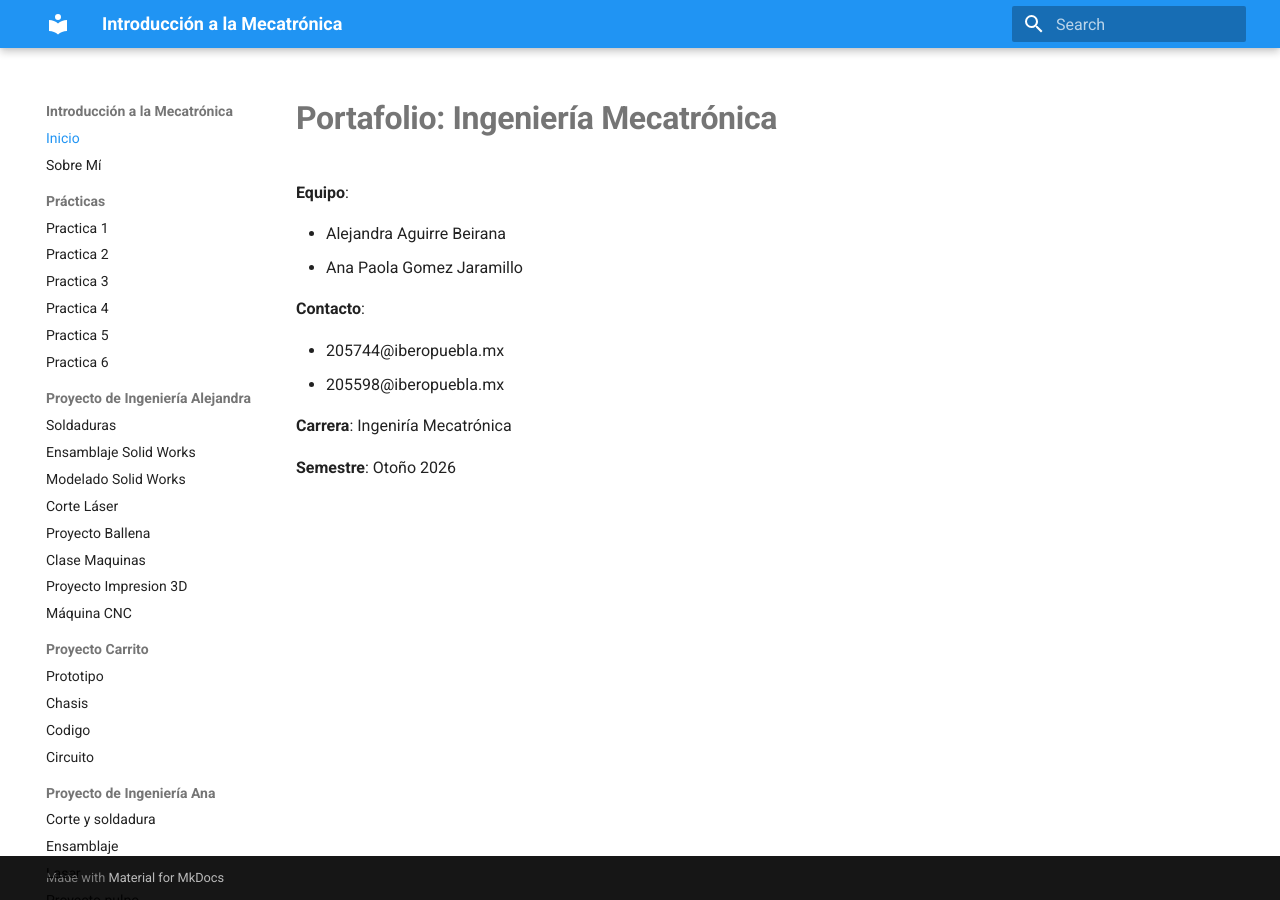
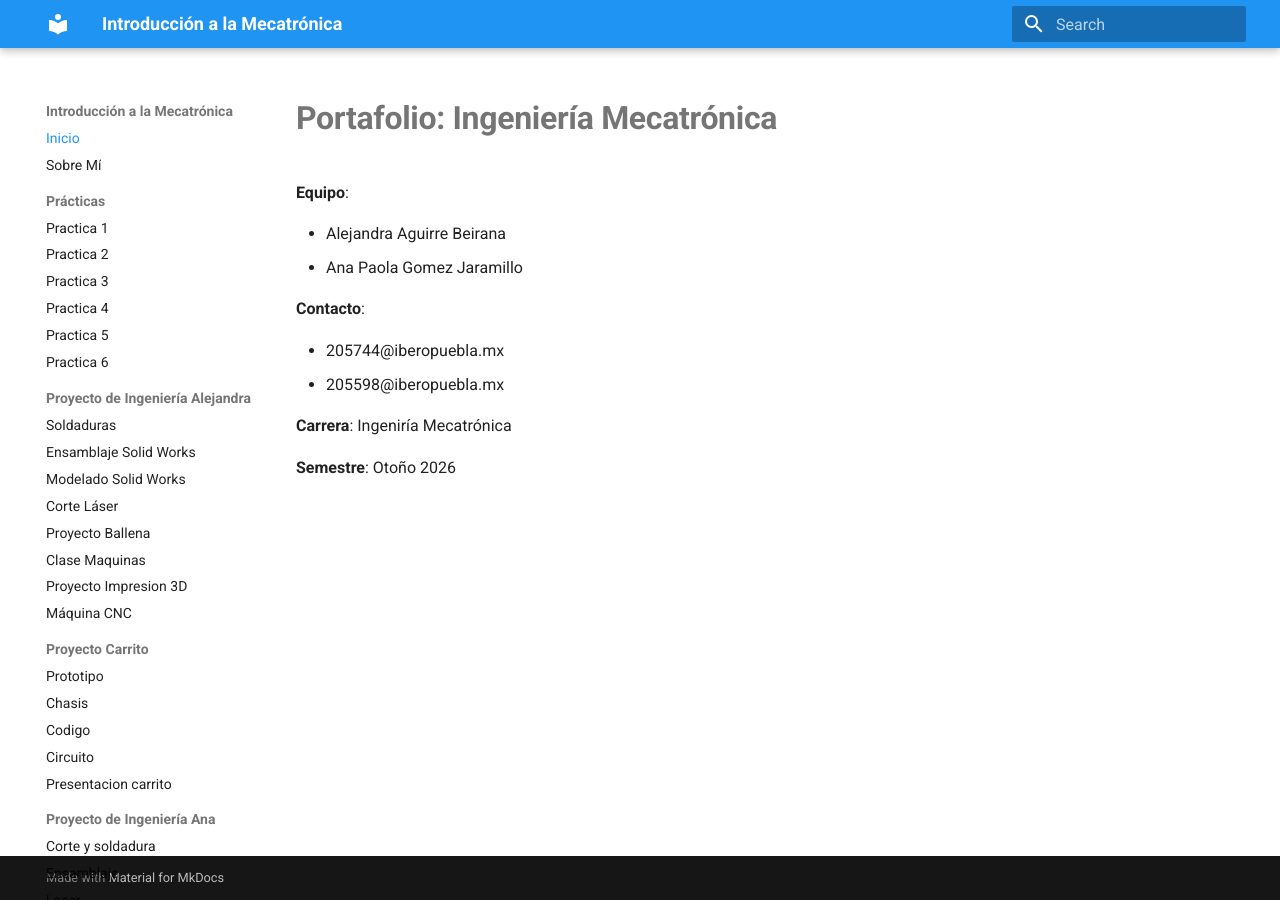
Before and after one commit to alejandraab08/Intro-Mecatronica, an MkDocs documentation site: the page built from docs/index.md, in a window 1280 px wide. Built offline with MkDocs 1.6.1 and Material for MkDocs 9.7.7, drawn with Linux system fonts in a browser that asks for light colours.

Commit message:
resultados

```diff
--- a/mkdocs.yml
+++ b/mkdocs.yml
@@ -73,6 +73,7 @@ nav:
       - "Chasis": Proyecto carrito/Chasis.md
       - "Codigo": Proyecto carrito/Codigo.md
       - "Circuito": Proyecto carrito/Circuito.md
+      - "Presentacion carrito": Proyecto carrito/Resultado.md
 
   - "Proyecto de Ingeniería Ana":
       - "Corte y soldadura": Proyecto de Ingeniería Ana/Solid.md
```
